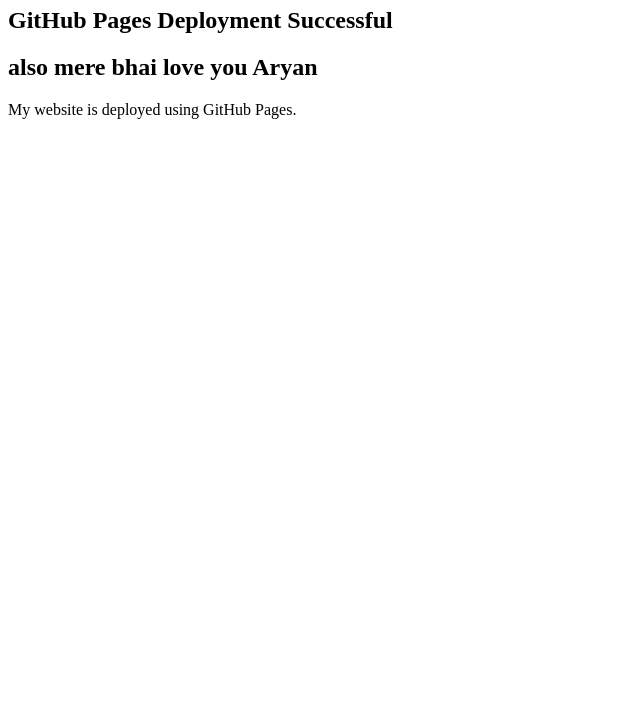
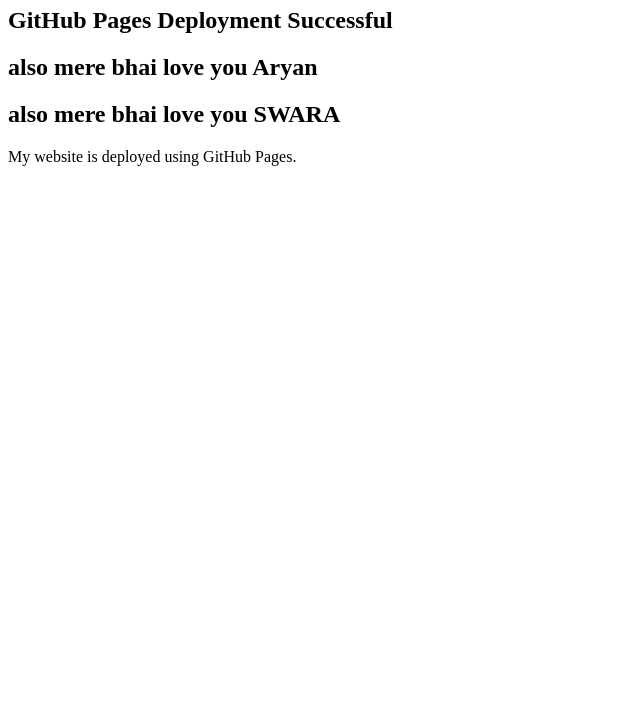
Before and after one commit to Deeponitz/github-deployment, a plain HTML site: page index.html in a window 1280 px wide. Shown: the part 74-800 px from the top of the page, without its empty margins (0-640 px from the left). Drawn offline with Linux system fonts and the light colour scheme.

Commit message:
Update application

```diff
--- a/index.html
+++ b/index.html
@@ -7,6 +7,7 @@
     <h1>Hello World! 🚀</h1>
     <h2>GitHub Pages Deployment Successful</h2>
     <h2>also mere bhai love you Aryan</h2>
+    <h2>also mere bhai love you SWARA </h2>
     <p>My website is deployed using GitHub Pages.</p>
 </body>
 </html>
```
